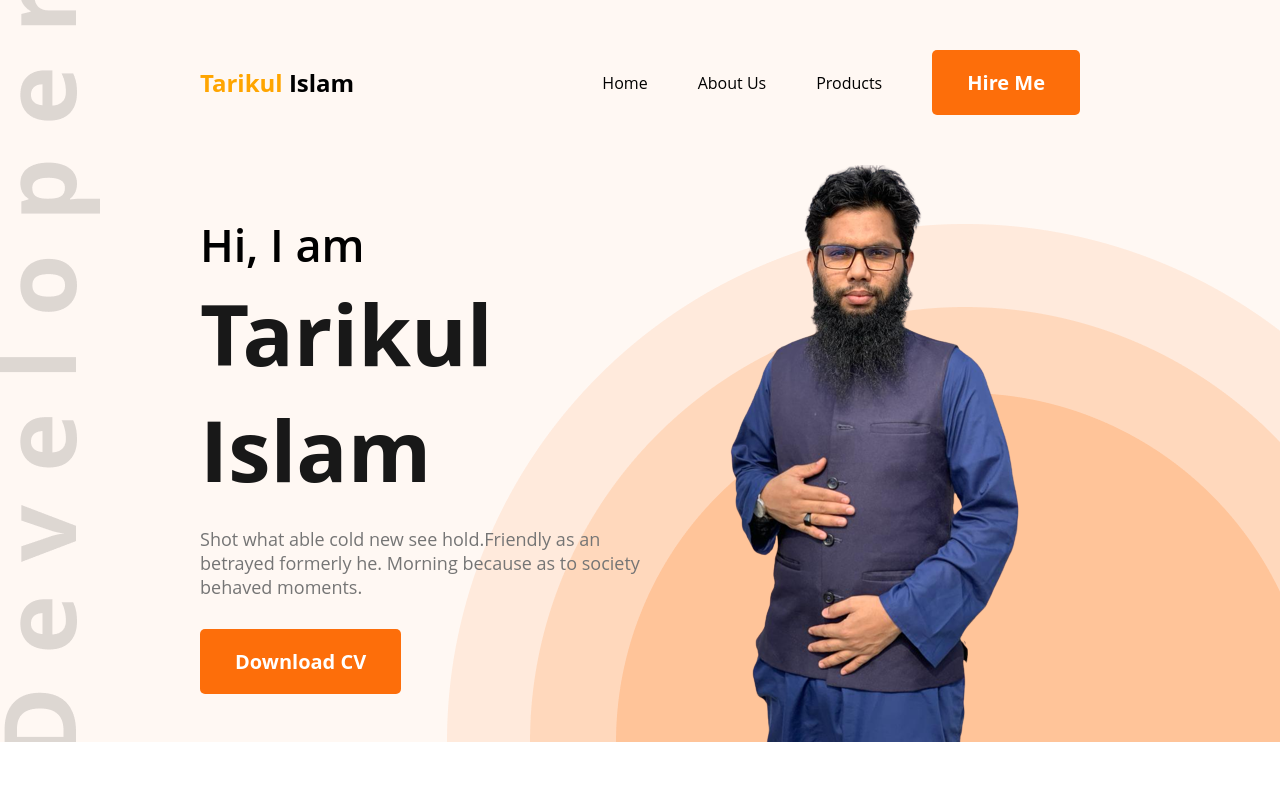
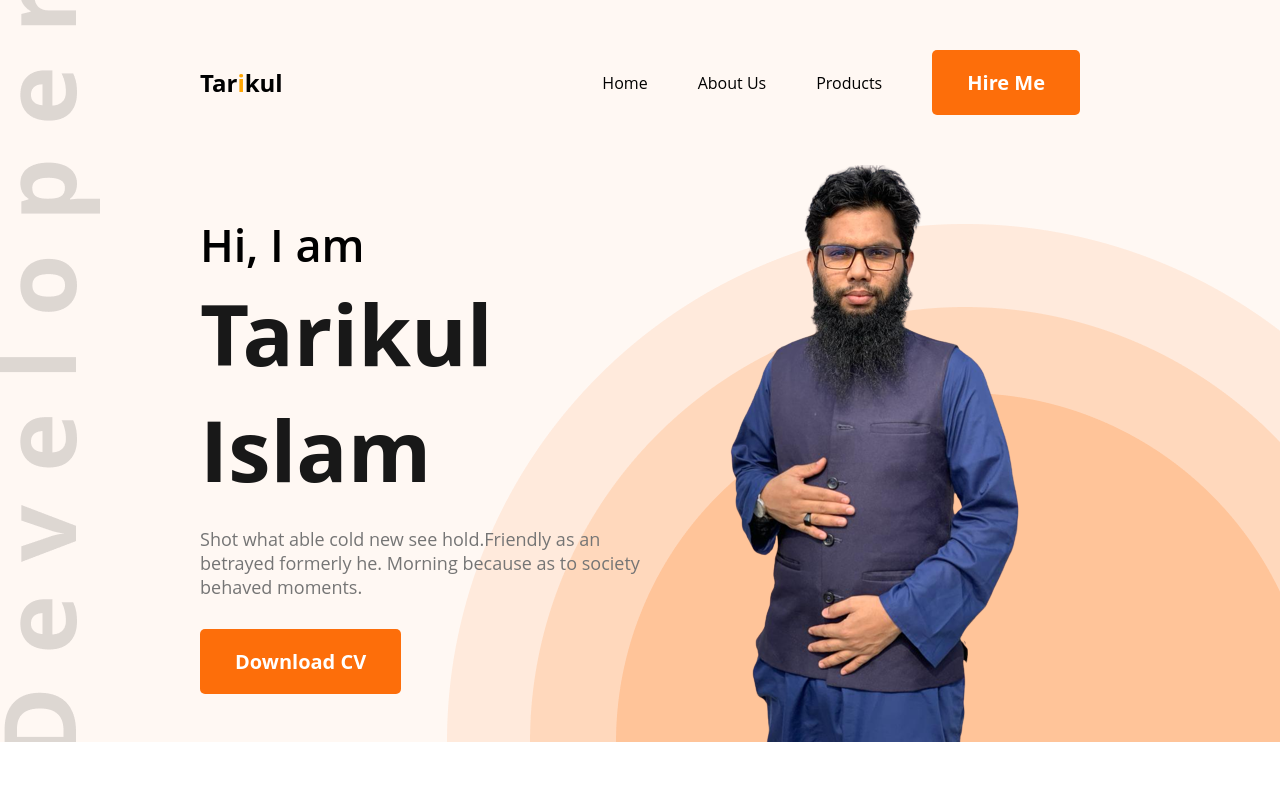
Before and after one commit to softcoder007/protfolio-practise, a plain HTML site: page index.html in a window 1280 px wide. Shown: the top 800 px of the page. Drawn offline with Linux system fonts and the light colour scheme.

Commit message:
fix error name

```diff
--- a/index.html
+++ b/index.html
@@ -10,7 +10,7 @@
 <body>
     <header class="header">
         <nav>
-            <h1><span class="text-primary">Tarikul </span>Islam</h1>
+            <h1>Tar<span class="text-primary">i</span>kul</h1>
             <ul>
                 <li>Home</li>
                 <li>About Us</li>
```
